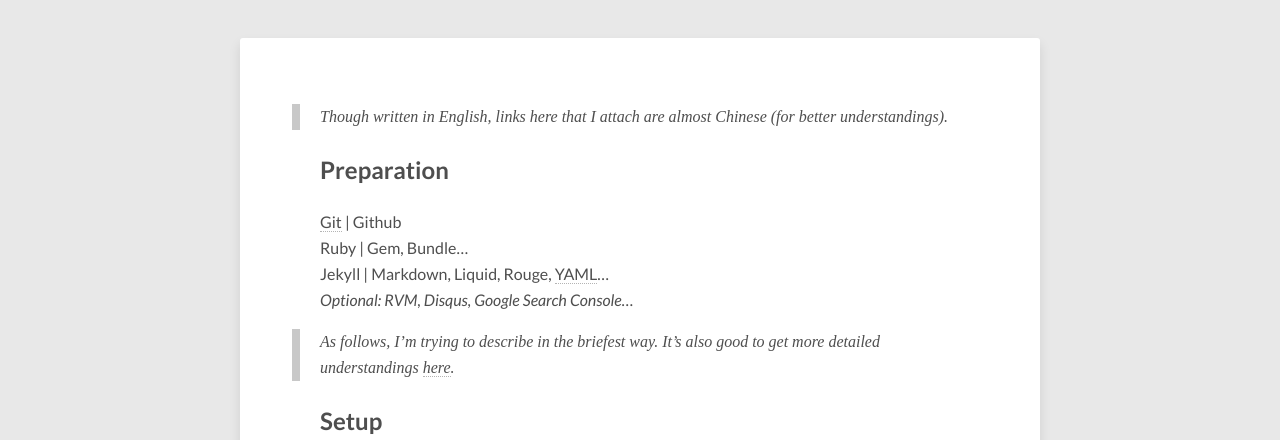
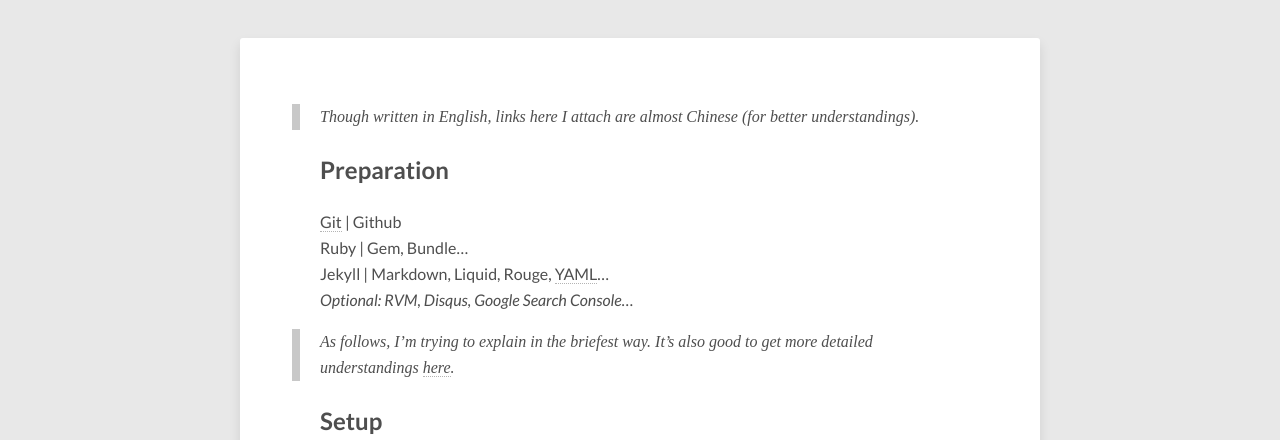
Before and after one commit to E0HYL/BLOG-OF-E0, a Jekyll site: the page built from _posts/2018-10-8-jekyll-blog.md, in a window 1280 px wide and 900 px high. Shown: the part 412-852 px from the top of the window. Built offline with Jekyll 4.4.1, drawn with Linux system fonts in a browser that asks for light colours; nearby versions of some CDN libraries; comment, search, counter and statistics services are not loaded.

Commit message:
just modify some grammars

```diff
--- a/_posts/2018-10-8-jekyll-blog.md
+++ b/_posts/2018-10-8-jekyll-blog.md
@@ -10,7 +10,7 @@ image:
   creditlink: http://www.dargadgetz.com/ios-7-abstract-wallpaper-pack-for-iphone-5-and-ipod-touch-retina/
 ---
 
-> Though written in English, links here that I attach are almost Chinese (for better understandings).
+> Though written in English, links here I attach are almost Chinese (for better understandings).
 
 ## Preparation
 [Git](https://www.yiibai.com/git) | Github<br>
@@ -18,7 +18,7 @@ Ruby | Gem, Bundle...<br>
 Jekyll | Markdown, Liquid, Rouge, [YAML](https://www.ibm.com/developerworks/cn/xml/x-cn-yamlintro/index.html)...<br>
 *Optional: [RVM](https://ruby-china.org/wiki/rvm-guide), Disqus, Google Search Console...*
 
-> As follows, I'm trying to describe in the briefest way. It's also good to get more detailed understandings [here](https://www.zhihu.com/question/30018945).
+> As follows, I'm trying to explain in the briefest way. It's also good to get more detailed understandings [here](https://www.zhihu.com/question/30018945).
 
 ## Setup
 
```
